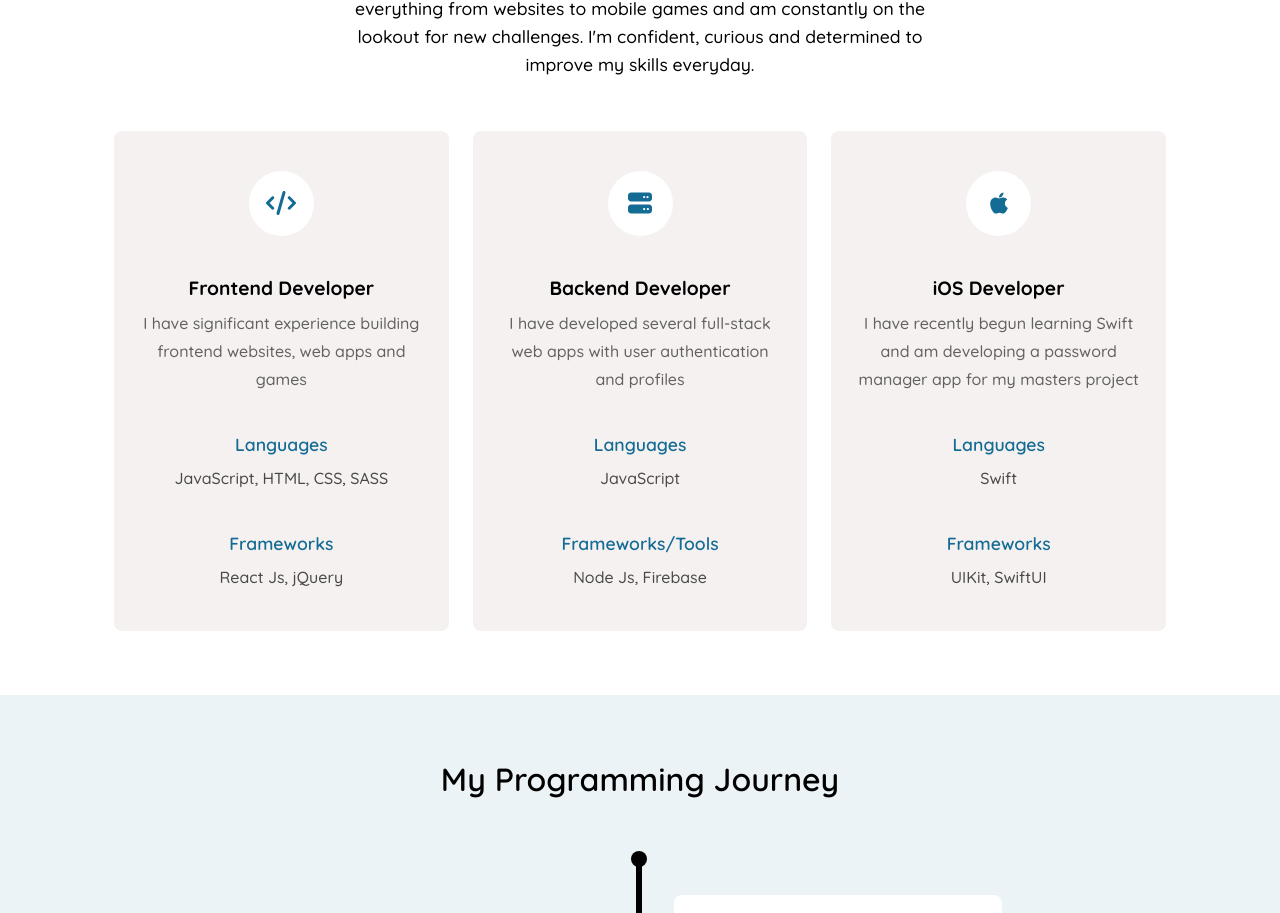
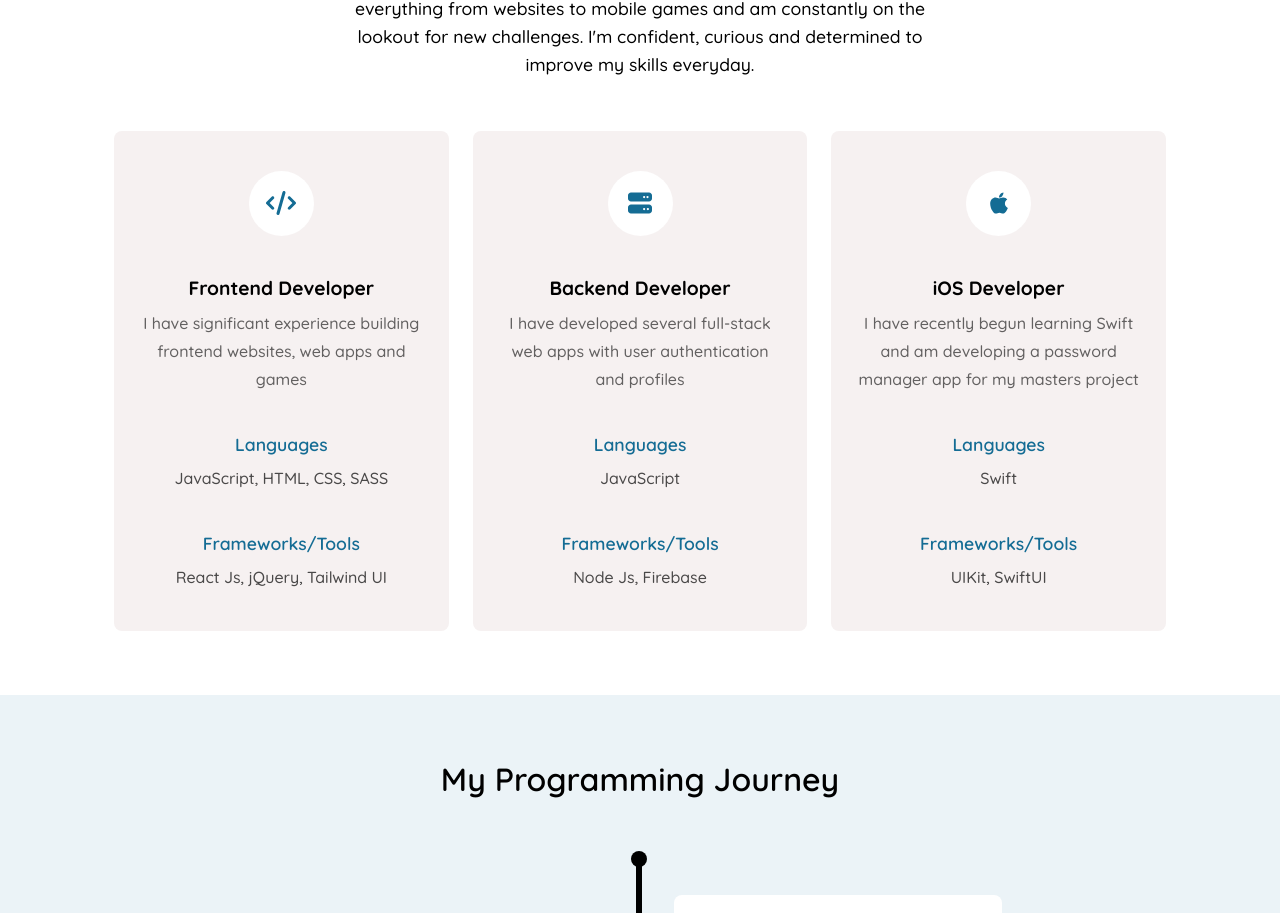
Before and after one commit to Ryhhill1998/Personal-Site, a React (Create React App) app: page / in a window 1280 px wide. Shown: the part 998-1911 px from the top of the page. Built offline with nearby package versions, Linux system fonts and the light colour scheme; a web font is replaced by a local one.

Commit message:
added skills card component

```diff
--- a/src/App.js
+++ b/src/App.js
@@ -29,7 +29,35 @@ import { useEffect, useRef, useState } from "react";
 import AOS from "aos";
 import "aos/dist/aos.css";
 import Logo from "./components/Logo/Logo";
+import SkillCard from "./components/SkillCard/SkillCard";
 AOS.init();
+
+const skills = [
+  {
+    icon: faCode,
+    title: "Frontend Developer",
+    description:
+      "I have significant experience building frontend websites, web apps and games",
+    languages: "JavaScript, HTML, CSS, SASS",
+    frameworks: "React Js, jQuery, Tailwind UI",
+  },
+  {
+    icon: faServer,
+    title: "Backend Developer",
+    description:
+      "I have developed several full-stack web apps with user authentication and profiles",
+    languages: "JavaScript",
+    frameworks: "Node Js, Firebase",
+  },
+  {
+    icon: faApple,
+    title: "iOS Developer",
+    description:
+      "I have recently begun learning Swift and am developing a password manager app for my masters project",
+    languages: "Swift",
+    frameworks: "UIKit, SwiftUI",
+  },
+];
 
 const App = () => {
   const aboutRef = useRef();
@@ -42,20 +70,9 @@ const App = () => {
   const [headerBackgroundColour, setHeaderBackgroundColour] = useState(
     "rgba(0, 0, 0, 0.85)"
   );
-  const [animationDelays, setAnimationDelays] = useState([0, 400, 800]);
 
   useEffect(() => {
     setBackgroundImageOpacity(1);
-  }, []);
-
-  useEffect(() => {
-    const { innerWidth } = window;
-
-    if (innerWidth <= 800) {
-      setAnimationDelays([0, 400, 0]);
-    } else if (innerWidth <= 600) {
-      setAnimationDelays([0, 0, 0]);
-    }
   }, []);
 
   const handleLogoClick = () => {
@@ -92,7 +109,7 @@ const App = () => {
       <header style={{ backgroundColor: headerBackgroundColour }}>
         <nav className="container">
           <div>
-            <Logo />
+            <Logo handleClick={handleLogoClick} />
 
             <ul className="nav-links">
               <li onClick={() => scrollToSection(aboutRef)}>About</li>
@@ -163,87 +180,9 @@ const App = () => {
           </p>
 
           <div className="cards-container">
-            <div className="card" data-aos="fade-up" data-aos-duration="1000">
-              <div className="icon-container">
-                <FontAwesomeIcon className="icon" icon={faCode} />
-              </div>
-
-              <div>
-                <h3>Frontend Developer</h3>
-                <p className="description">
-                  I have significant experience building frontend websites, web
-                  apps and games
-                </p>
-              </div>
-
-              <div>
-                <h4>Languages</h4>
-                <p>JavaScript, HTML, CSS, SASS</p>
-              </div>
-
-              <div>
-                <h4>Frameworks</h4>
-                <p>React Js, jQuery</p>
-              </div>
-            </div>
-
-            <div
-              className="card"
-              data-aos="fade-up"
-              data-aos-delay={animationDelays[1]}
-              data-aos-duration="1000"
-            >
-              <div className="icon-container">
-                <FontAwesomeIcon className="icon" icon={faServer} />
-              </div>
-
-              <div>
-                <h3>Backend Developer</h3>
-                <p className="description">
-                  I have developed several full-stack web apps with user
-                  authentication and profiles
-                </p>
-              </div>
-
-              <div>
-                <h4>Languages</h4>
-                <p>JavaScript</p>
-              </div>
-
-              <div>
-                <h4>Frameworks/Tools</h4>
-                <p>Node Js, Firebase</p>
-              </div>
-            </div>
-
-            <div
-              className="card"
-              data-aos="fade-up"
-              data-aos-delay={animationDelays[2]}
-              data-aos-duration="1000"
-            >
-              <div className="icon-container">
-                <FontAwesomeIcon className="icon" icon={faApple} />
-              </div>
-
-              <div>
-                <h3>iOS Developer</h3>
-                <p className="description">
-                  I have recently begun learning Swift and am developing a
-                  password manager app for my masters project
-                </p>
-              </div>
-
-              <div>
-                <h4>Languages</h4>
-                <p>Swift</p>
-              </div>
-
-              <div>
-                <h4>Frameworks</h4>
-                <p>UIKit, SwiftUI</p>
-              </div>
-            </div>
+            {skills.map((skill, i) => (
+              <SkillCard index={i} {...skill} />
+            ))}
           </div>
         </section>
 
@@ -389,7 +328,6 @@ const App = () => {
               target="_blank"
               className="preview"
               data-aos="fade-up"
-              data-aos-delay={animationDelays[1]}
               data-aos-duration="1000"
             >
               <img src={websitePreview} />
@@ -408,7 +346,6 @@ const App = () => {
               target="_blank"
               className="preview"
               data-aos="fade-up"
-              data-aos-delay={animationDelays[2]}
               data-aos-duration="1000"
             >
               <img src={pawnsOnlyChessPreview} />
--- a/src/components/Logo/Logo.jsx
+++ b/src/components/Logo/Logo.jsx
@@ -1,8 +1,8 @@
 import "./Logo.css";
 
-const Logo = ({ handleLogoClick }) => {
+const Logo = ({ handleClick }) => {
   return (
-    <div className="logo" onClick={handleLogoClick}>
+    <div className="logo" onClick={handleClick}>
       <span className="number">25</span>
       <span className="letter">R</span>
     </div>
--- /dev/null
+++ b/src/components/SkillCard/SkillCard.jsx
@@ -0,0 +1,42 @@
+import "./SkillCard.css";
+
+import { FontAwesomeIcon } from "@fortawesome/react-fontawesome";
+
+const SkillCard = ({
+  index,
+  icon,
+  title,
+  description,
+  languages,
+  frameworks,
+}) => {
+  return (
+    <div
+      className="card"
+      data-aos="fade-up"
+      data-aos-duration="1000"
+      data-aos-delay={index * 250}
+    >
+      <div className="icon-container">
+        <FontAwesomeIcon className="icon" icon={icon} />
+      </div>
+
+      <div>
+        <h3>{title}</h3>
+        <p className="description">{description}</p>
+      </div>
+
+      <div>
+        <h4>Languages</h4>
+        <p>{languages}</p>
+      </div>
+
+      <div>
+        <h4>Frameworks/Tools</h4>
+        <p>{frameworks}</p>
+      </div>
+    </div>
+  );
+};
+
+export default SkillCard;
```
Also changed, not shown: src/components/SkillCard/SkillCard.css (added).
